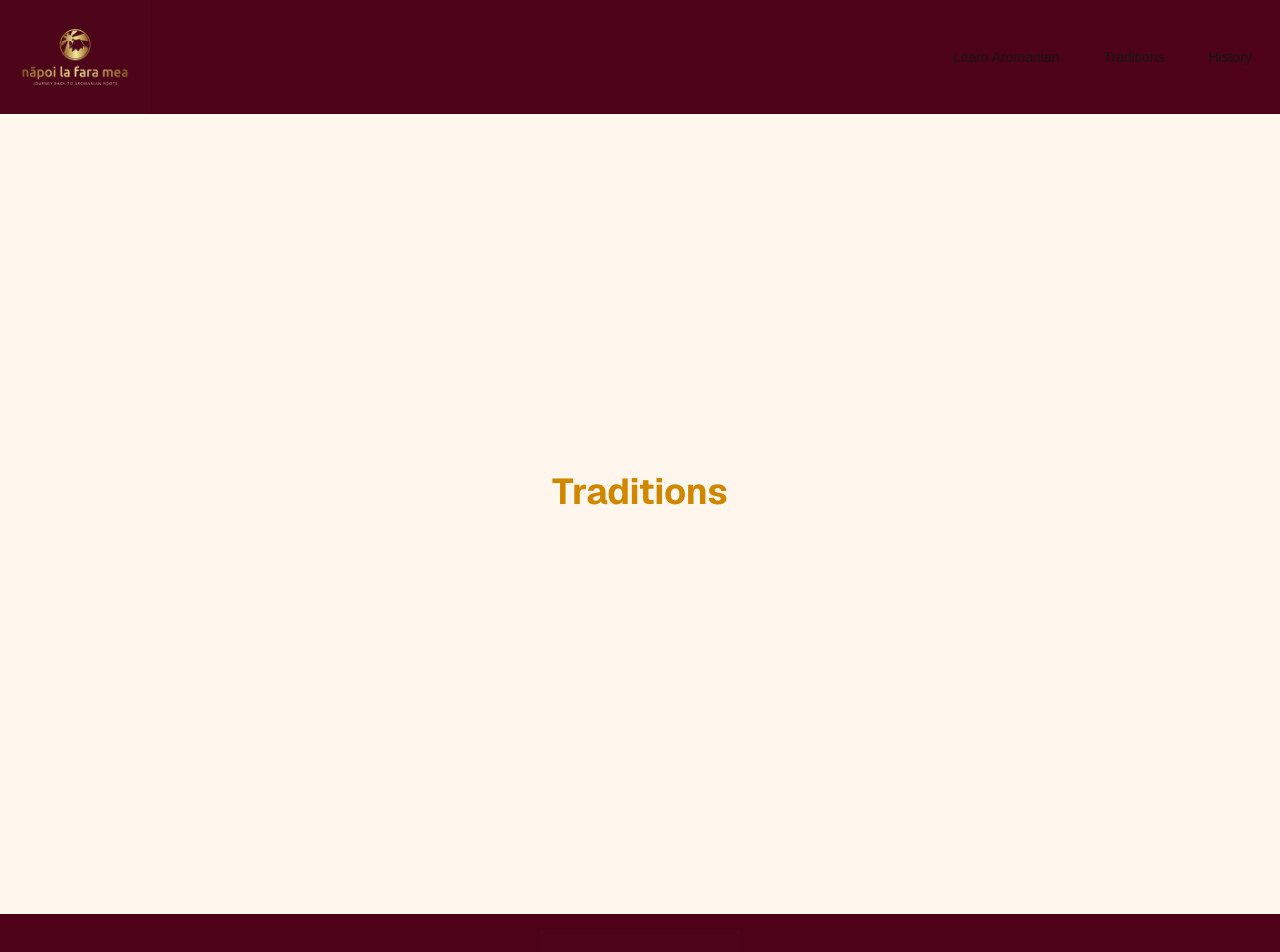
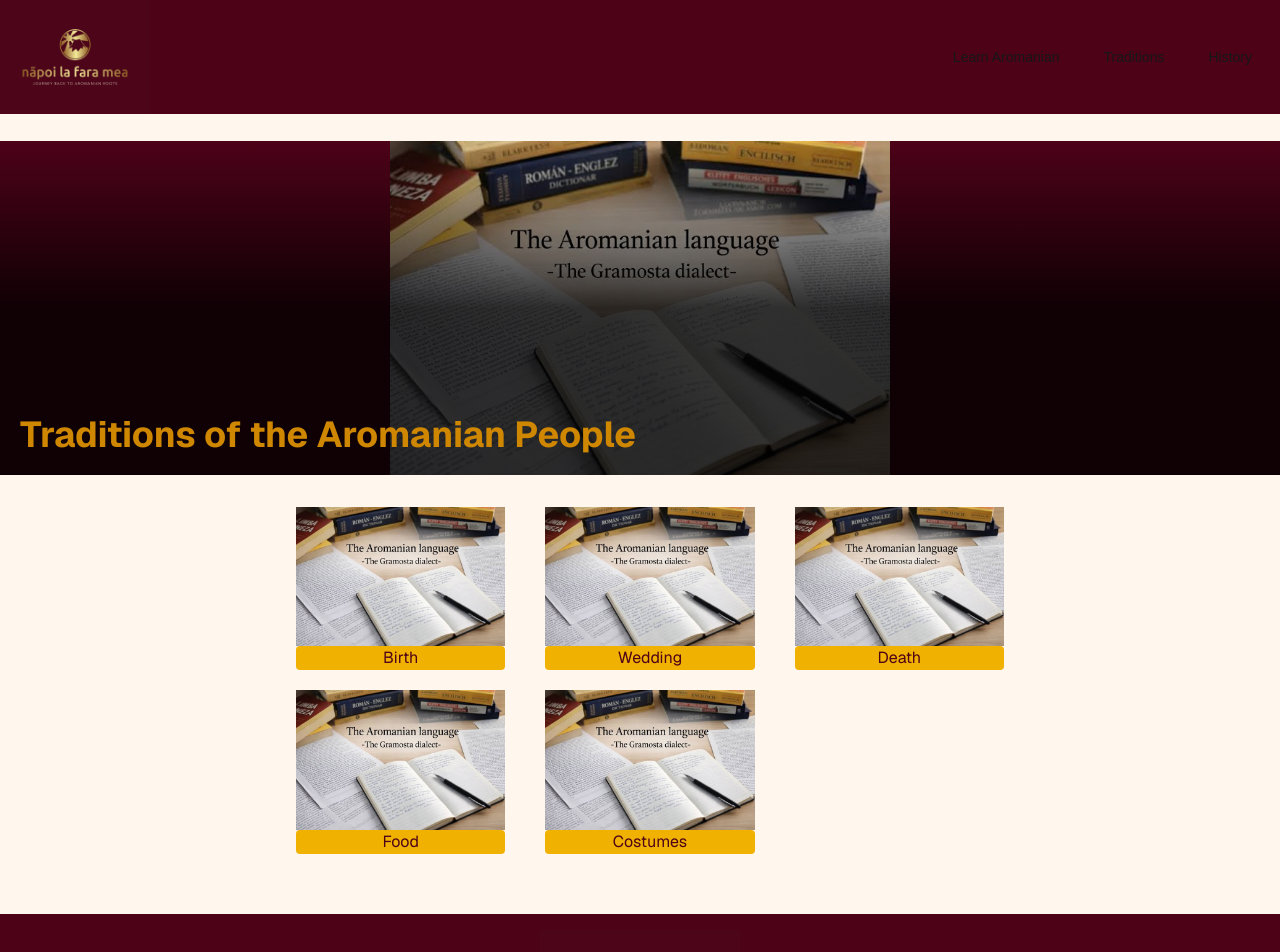
Before and after one commit to mariacristina13/napoi_la_fara_mea, a Next.js app: page /traditions in a window 1280 px wide. Shown: the top 952 px of the page. Built offline with nearby package versions, Linux system fonts and the light colour scheme.

Commit message:
Update header.

```diff
--- a/app/traditions/page.js
+++ b/app/traditions/page.js
@@ -1,15 +1,103 @@
 import Link from "next/link"
+import Image from "next/image"
 
 export default function Traditions() {
     return (
         <div className="flex flex-col flex-1 items-center justify-center min-h-screen bg-orange-50 font-sans">
-            <header>
-                <div className="flex flex-col items-center justify-start pt-5 gap-2 text-center">
-                    <h1 className="text-base font-bold text-yellow-600 md:text-4xl sm:text-2xl">Traditions</h1>
+            <header className="relative w-full bg-rose-950 text-orange-50">
+                <Image
+                    src="/learn.jpg"
+                    alt="Learn aromanian"
+                    width={500}
+                    height={500}
+                    className="w-auto h-auto m-auto md:w-[500px] h-[500px]"
+                    sizes="(max-width: 640px) 100vw, (max-width: 768px) 70vw, 33vw"
+                />
+
+                <div className="absolute inset-0 z-10 bg-gradient-to-t from-black/80 via-black/80 to-transparent" />
+
+                <div className="absolute z-20 inset-0 flex items-end justify-start p-5 gap-2">
+                    <h1 className="text-base font-bold text-yellow-600 md:text-4xl sm:text-2xl">Traditions of the Aromanian People</h1>
                 </div>
             </header>
 
             <main className="w-full max-w-3xl p-5 py-8">
+                <div>
+
+                </div>
+
+                <div className="grid grid-cols-1 gap-5 items-center sm:grid-cols-2 md:grid-cols-3">
+
+                    <div className="max-w-[280px] mx-auto sm:max-w-[350px] md:pl-5">
+                        <Image
+                            src="/learn.jpg"
+                            alt="Learn aromanian"
+                            width={500}
+                            height={500}
+                            className="w-auto h-auto m-auto md:w-[500px] h-[px]"
+                            sizes="(max-width: 640px) 100vw, (max-width: 768px) 70vw, 33vw"
+                        />
+                        <Link href="/birth" className="text-rose-950">
+                            <p className="bg-yellow-500 text-center text-xs rounded-sm md:text-base sm:text-sm">Birth</p>
+                        </Link>
+                    </div>
+
+                    <div className="max-w-[280px] mx-auto sm:max-w-[350px] md:pl-5">
+                        <Image
+                            src="/learn.jpg"
+                            alt="Learn aromanian"
+                            width={500}
+                            height={500}
+                            className="w-auto h-auto m-auto md:w-500 h-500"
+                            sizes="(max-width: 640px) 100vw, (max-width: 768px) 70vw, 33vw"
+                        />
+                        <Link href="/wedding" className="text-rose-950">
+                            <p className="bg-yellow-500 text-center text-xs rounded-sm md:text-base sm:text-sm">Wedding</p>
+                        </Link>
+                    </div>
+
+                    <div className="max-w-[280px] mx-auto sm:max-w-[350px] md:pl-5">
+                        <Image
+                            src="/learn.jpg"
+                            alt="Learn aromanian"
+                            width={500}
+                            height={500}
+                            className="w-auto h-auto m-auto md:w-500 h-500"
+                            sizes="(max-width: 640px) 100vw, (max-width: 768px) 70vw, 33vw"
+                        />
+                        <Link href="/death" className="text-rose-950">
+                            <p className="bg-yellow-500 text-center text-xs rounded-sm md:text-base sm:text-sm">Death</p>
+                        </Link>
+                    </div>
+
+                    <div className="max-w-[280px] mx-auto sm:max-w-[350px] md:pl-5">
+                        <Image
+                            src="/learn.jpg"
+                            alt="Learn aromanian"
+                            width={500}
+                            height={500}
+                            className="w-auto h-auto m-auto md:w-500 h-500"
+                            sizes="(max-width: 640px) 100vw, (max-width: 768px) 70vw, 33vw"
+                        />
+                        <Link href="/food" className="text-rose-950">
+                            <p className="bg-yellow-500 text-center text-xs rounded-sm md:text-base sm:text-sm">Food</p>
+                        </Link>
+                    </div>
+
+                    <div className="max-w-[280px] mx-auto sm:max-w-[350px] md:pl-5">
+                        <Image
+                            src="/learn.jpg"
+                            alt="Learn aromanian"
+                            width={500}
+                            height={500}
+                            className="w-auto h-auto m-auto md:w-500 h-500"
+                            sizes="(max-width: 640px) 100vw, (max-width: 768px) 70vw, 33vw"
+                        />
+                        <Link href="/costumes" className="text-rose-950">
+                            <p className="bg-yellow-500 text-center text-xs rounded-sm md:text-base sm:text-sm">Costumes</p>
+                        </Link>
+                    </div>
+                </div>
 
             </main>
         </div>
```
